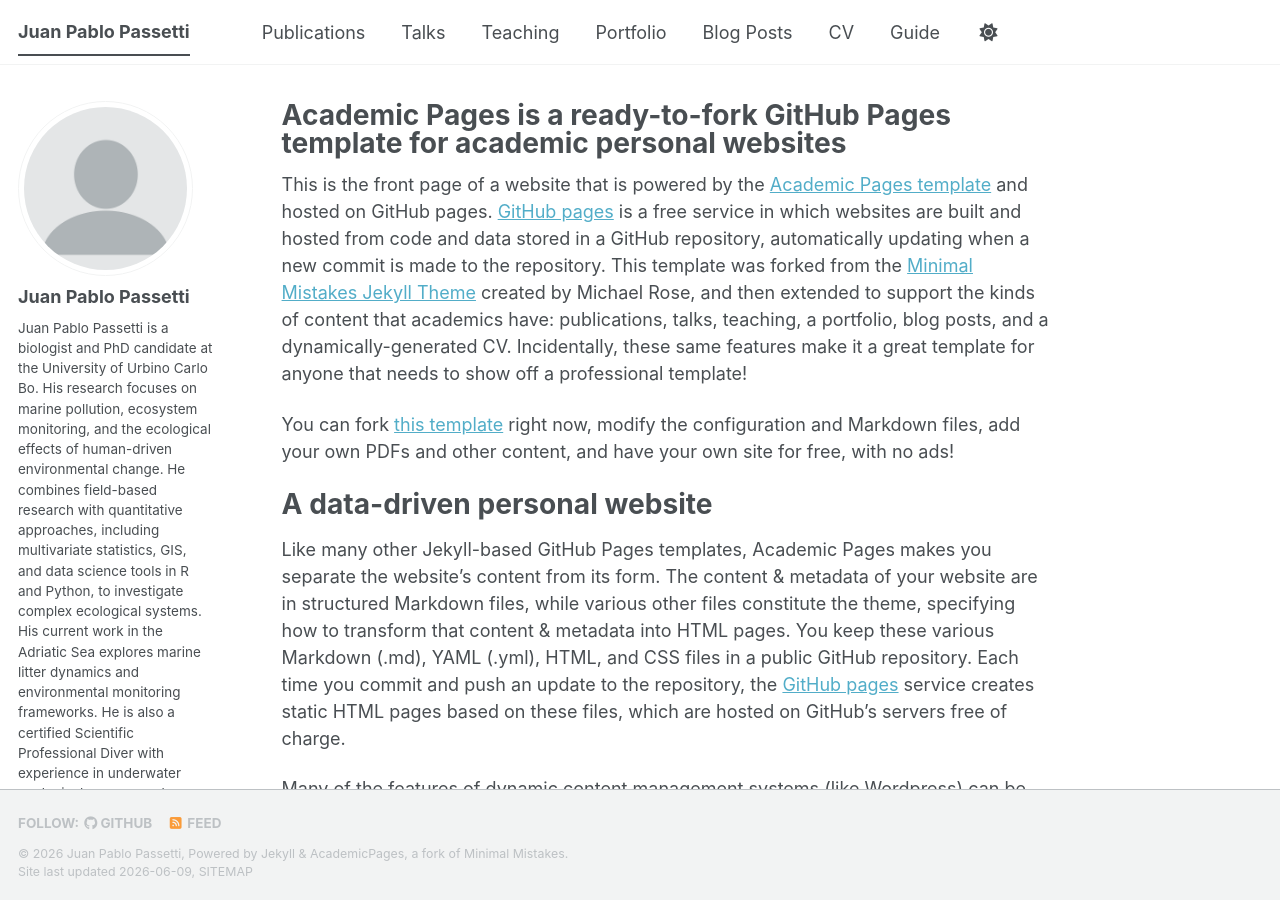
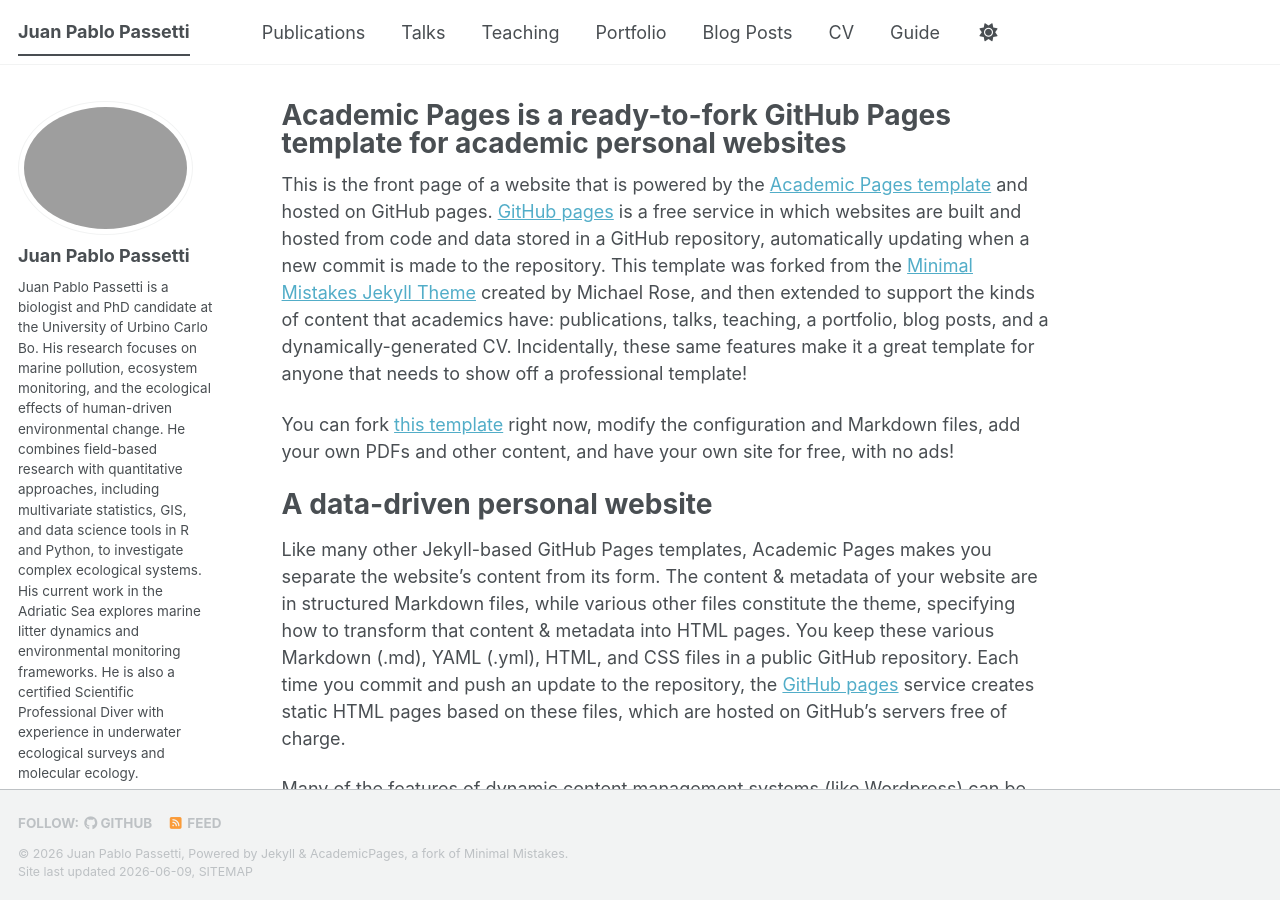
Before and after one commit to juanpassetti/juanpablopassetti.github.io, a Jekyll site: the page built from _pages/about.md, in a window 1280 px wide and 900 px high. Built offline with Jekyll 4.4.1, drawn with Linux system fonts in a browser that asks for light colours; some web fonts are replaced; a script bundle is joined from its source files by our own code; library files that are not in the unit come from our copies.

Commit message:
Update _config.yml

```diff
--- a/_config.yml
+++ b/_config.yml
@@ -23,7 +23,7 @@ repository               : "academicpages/academicpages.github.io"
 #               Additional customization can be done by editing /_includes/author-profile.html
 author:
   # Biographic information
-  avatar           : "profile.png"
+  avatar           : "PerfilJuan.png"
   name             : "Juan Pablo Passetti "
   pronouns         : # example: "He"
   bio              : "Juan Pablo Passetti is a biologist and PhD candidate at the University of Urbino Carlo Bo. His research focuses on marine pollution, ecosystem monitoring, and the ecological effects of human-driven environmental change. He combines field-based research with quantitative approaches, including multivariate statistics, GIS, and data science tools in R and Python, to investigate complex ecological systems. His current work in the Adriatic Sea explores marine litter dynamics and environmental monitoring frameworks. He is also a certified Scientific Professional Diver with experience in underwater ecological surveys and molecular ecology."
```
